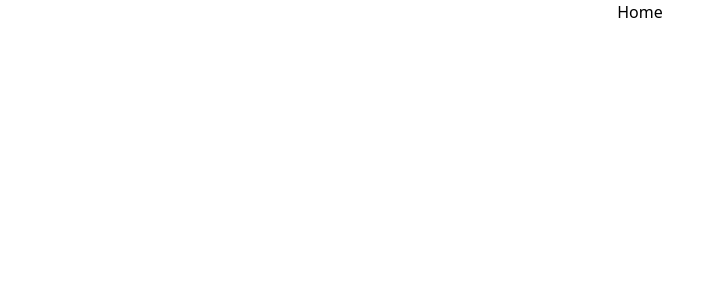
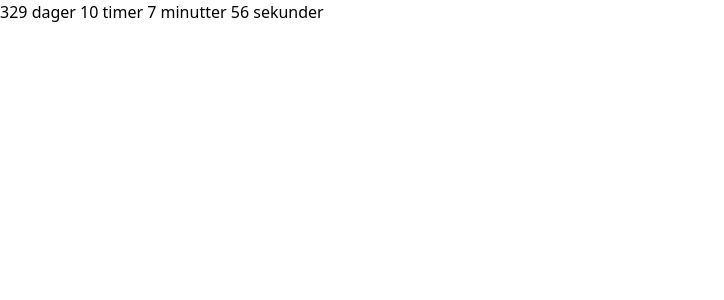
Before and after one commit to appKom/farfalle, a React (Vite) app: page / in a window 1280 px wide. Shown: the top 300 px of the page, without its empty margins (0-724 px from the left). Built offline with nearby package versions, Linux system fonts and the light colour scheme.

Commit message:
Countdown logic

```diff
--- a/src/App.tsx
+++ b/src/App.tsx
@@ -1,10 +1,11 @@
 import './App.css';
+import Countdown from './components/Countdown';
 
 function App() {
   return (
-    <>
-      <h1 className="flex justify-center">Home</h1>
-    </>
+    <div>
+      <Countdown />
+    </div>
   );
 }
 
--- /dev/null
+++ b/src/components/Countdown.tsx
@@ -0,0 +1,26 @@
+import { useState, useEffect } from 'react';
+import getTimeDiff from '../utils/getTimeDiff';
+
+export default function Countdown() {
+  const targetDate = new Date(2026, 1, 16);
+  const [now, setNow] = useState(new Date());
+
+  useEffect(() => {
+    const interval = setInterval(() => {
+      setNow(new Date());
+    }, 1000);
+
+    return () => clearInterval(interval);
+  }, []);
+
+  const timeLeft = getTimeDiff(now, targetDate);
+
+  return (
+    <div>
+      <p>
+        {timeLeft.days} dager {timeLeft.hours} timer {timeLeft.minutes} minutter{' '}
+        {timeLeft.seconds} sekunder
+      </p>
+    </div>
+  );
+}
--- /dev/null
+++ b/src/utils/getTimeDiff.ts
@@ -0,0 +1,22 @@
+export default function getTimeDiff(
+  startDate: string | Date,
+  endDate: string | Date
+) {
+  const start = new Date(startDate);
+  const end = new Date(endDate);
+
+  let diffMs = Math.abs(end.getTime() - start.getTime());
+
+  const days = Math.floor(diffMs / (1000 * 60 * 60 * 24));
+  diffMs %= 1000 * 60 * 60 * 24;
+
+  const hours = Math.floor(diffMs / (1000 * 60 * 60));
+  diffMs %= 1000 * 60 * 60;
+
+  const minutes = Math.floor(diffMs / (1000 * 60));
+  diffMs %= 1000 * 60;
+
+  const seconds = Math.floor(diffMs / 1000);
+
+  return { days, hours, minutes, seconds };
+}
```
